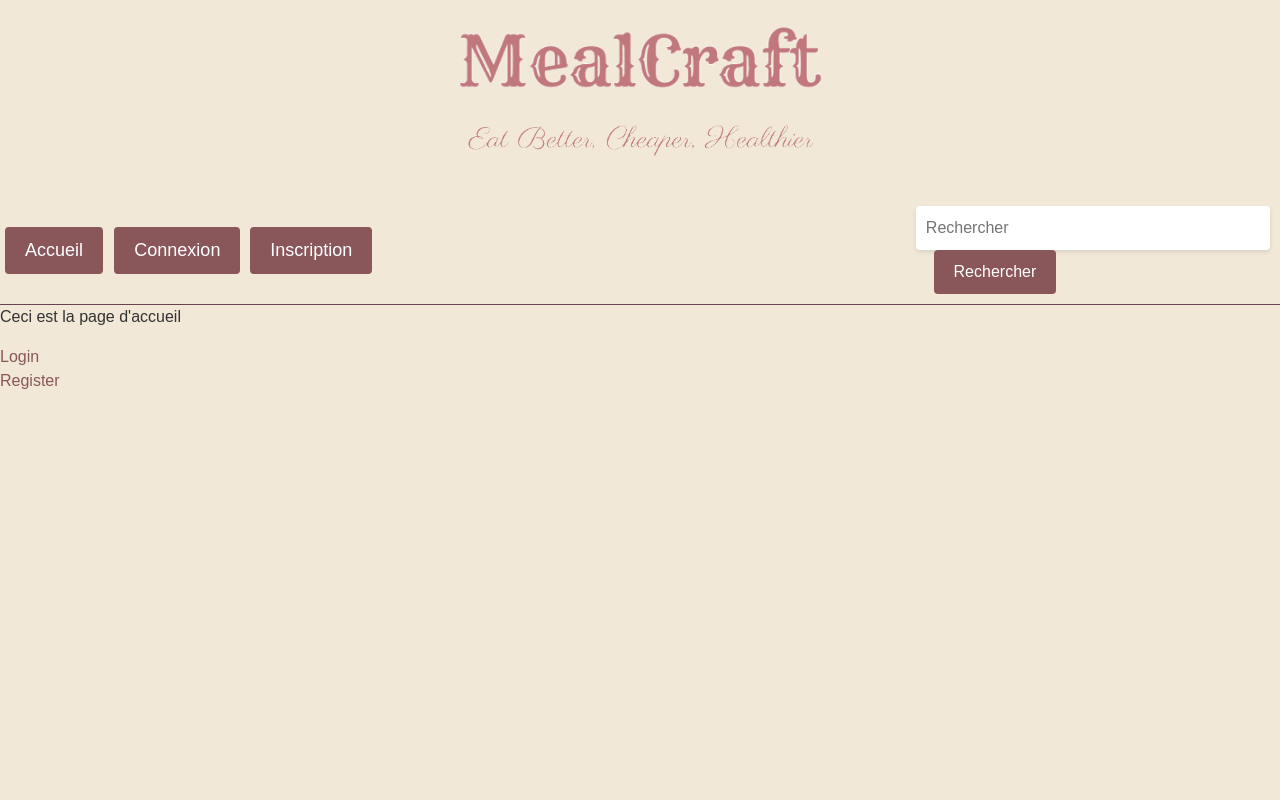
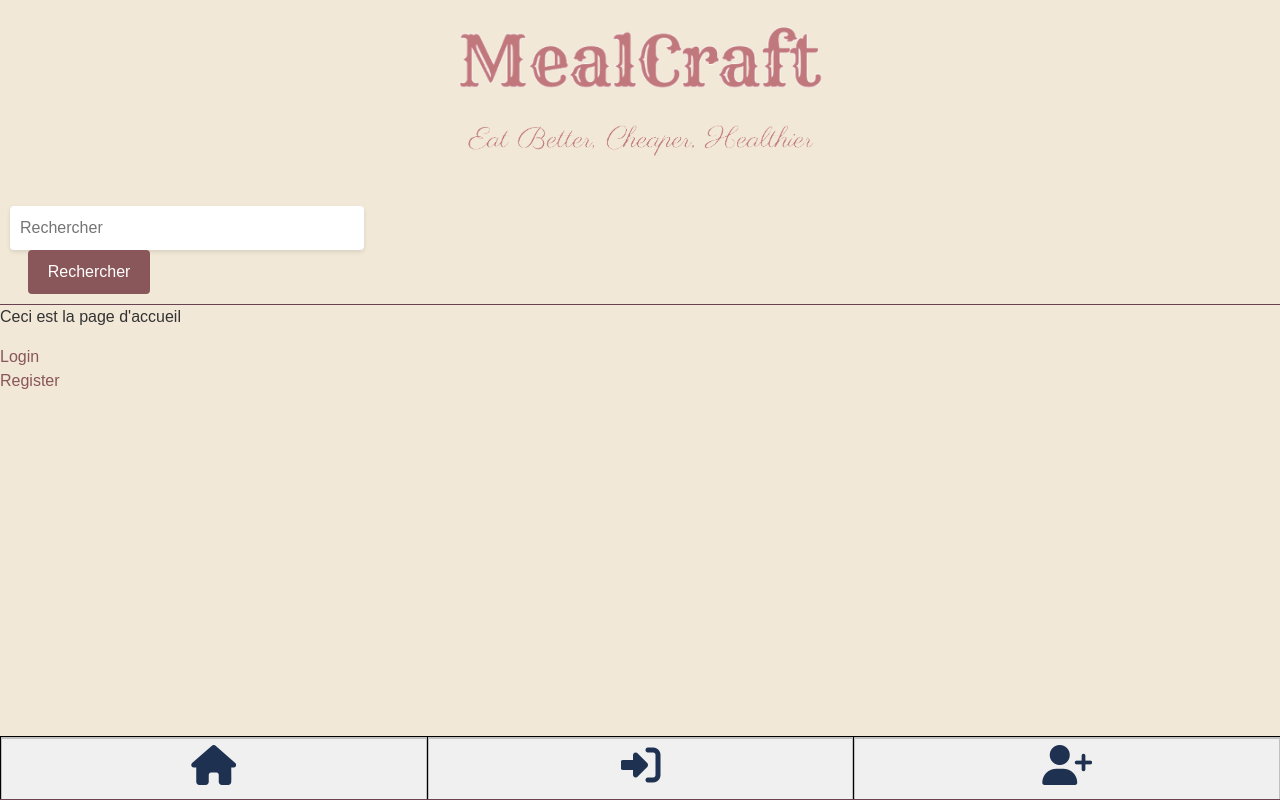
Before and after one commit to Meal-Craft/Meal-Craft.github.io, a Django app: page / in a window 1280 px wide. Run offline with Django 4.2, Linux system fonts and the light colour scheme; some libraries are stand-ins or nearby versions.

Commit message:
deleted:    src/MealCraft/registerform.py 	modified:   src/MealCraft/static/css/common.css 	new file:   src/MealCraft/static/css/navbar.css 	modified:   src/MealCraft/templates/_base.html 	modified:   src/MealCraft/urls.py 	modified:   src/MealCraft/views.py

```diff
--- a/src/MealCraft/static/css/common.css
+++ b/src/MealCraft/static/css/common.css
@@ -6,6 +6,9 @@
         margin: 0;
         padding: 0;
         overflow: none;
+        min-height: 100vh;
+        display: grid;
+        grid-template-rows: auto 1fr auto;
     }
     img.logo {
         width: 5%;
--- /dev/null
+++ b/src/MealCraft/static/css/navbar.css
@@ -0,0 +1,70 @@
+
+footer {
+	position: fixed;
+    width: 100%;
+    bottom: 0;
+    height: 8vh;
+    border-top: 1px solid black;
+}
+
+footer nav {
+    display: flex;
+    flex-direction: row;
+    justify-content: space-around;
+    height: 100%;
+
+}
+
+footer ,footer a {
+    color: #1f3151;
+}
+
+footer .button-item {
+    margin: 0 0 0 0;
+    padding: 0 0 0 0;
+    border: 0 0 0 0;
+    background: rgb(240, 240, 240);
+    box-shadow: inset 0px 1px 0 1px rgba(0, 0, 0, 0.2);
+    height: 100%;
+    width: 100%;
+    border-left: black 1px solid;
+    display: flex;
+    justify-content: center;
+    align-items: center;
+}
+
+footer i{
+    overflow: hidden;
+    font-size: 5vh;
+
+}
+footer .button-item:active {
+    box-shadow: inset 0px 1px 0 1px rgba(0, 0, 0, 0.2), inset 0px 1px 10px 1px rgba(0, 0, 0, 0.2);
+    background: rgb(230, 230, 230);
+}
+
+footer i:active {
+    animation: beat 1s infinite alternate;
+}
+
+@keyframes beat {
+    0% {
+        transform: scale(1);
+    }
+    50% {
+        transform: scale(1.2);
+    }
+    100% {
+        transform: scale(1);
+    }
+}
+
+@keyframes opacity {
+    from {
+        opacity: 0;
+    }
+
+    to {
+        opacity: 255px;
+    }
+}
--- a/src/MealCraft/templates/_base.html
+++ b/src/MealCraft/templates/_base.html
@@ -12,7 +12,9 @@
 
     <link rel="stylesheet" href="{% static 'css/common.css' %}">
     <link rel="stylesheet" href="{% static 'css/liste.css' %}">
+    <link rel="stylesheet" href="{% static 'css/navbar.css' %}">
 
+    <script src="https://kit.fontawesome.com/843be6abe4.js" crossorigin="anonymous"></script>
     {% block head %} {% endblock head %}
 
 
@@ -28,19 +30,6 @@
         <img id="slogan" src="../static/img/slogan.png" />
     </header>
     <nav>
-        <ul id="navbar">
-            <li><button class="bouton" href="/#">Accueil</button></li>
-            {% if request.user.is_authenticated %}
-                <li><button class="bouton" href="">Frigo</button></li>
-                <li><button class="bouton" href="/liste">Liste</button></li>
-            {% else %}
-                <ul>
-                    <li> <button class="bouton" href="/login">Connexion</button></li>
-                    <li><button class="bouton" href="/register">Inscription</button></li>
-                </ul>
-            {% endif %}
-        </ul>
-
 
         <script src="{% static 'js/liste.js' %}"></script>
         <form onsubmit="return false;">
@@ -54,6 +43,31 @@
 
     <div id="resultContainer"></div>
 
+    <footer>
+        <nav>
+            <div class="button-item">
+                <a href="/#"> <i class="fa-solid fa-house"></i> </a>
+            </div>
+            {% if request.user.is_authenticated %}
+                <div class="button-item">
+                    <a href="/liste"> <i class="fa-solid fa-list"></i> </a>
+                </div>
+                <div class="button-item">
+                    <form method="post"  role="form">
+                        <a href="/logout"> <i class="fa-solid fa-right-to-bracket"></i> </a>
+                    </form>
+                </div>
+            {% else %}
+                <div class="button-item">
+                    <a href="/login"> <i class="fa-solid fa-right-to-bracket"></i> </a>
+                </div>
+                <div class="button-item">
+                    <a href="/register"> <i class="fa-solid fa-user-plus"></i> </a>
+                </div>
+            {% endif %}
+        </nav>
+    </footer>
+
     {% block script %}
 
     {% endblock script %}
--- a/src/MealCraft/urls.py
+++ b/src/MealCraft/urls.py
@@ -17,7 +17,7 @@ Including another URLconf
 from django.contrib import admin
 from django.urls import path
 
-from MealCraft.views import index,dev,loginpage,register_request, liste_request
+from MealCraft.views import index,dev,loginpage,register_request, liste_request, pagelogout
 
 urlpatterns = [
     path('', index, name="Accueil"),
@@ -25,6 +25,7 @@ urlpatterns = [
     path('login/', loginpage, name="Login"),
     path("register/", register_request, name="register"),
     path("liste/", liste_request, name="liste"),
+    path("logout/", pagelogout, name="logout"),
 
 
 
--- a/src/MealCraft/views.py
+++ b/src/MealCraft/views.py
@@ -102,3 +102,7 @@ def liste_request(request):
         return redirect(f"/login/")
 
     return render(request, "liste.html", context={"page": "Liste", "liste": Liste.objects.filter(user=request.user)})
+
+def pagelogout(request):
+    logout(request)
+    return redirect("/")
```
Also changed, not shown: src/MealCraft/registerform.py (deleted).
